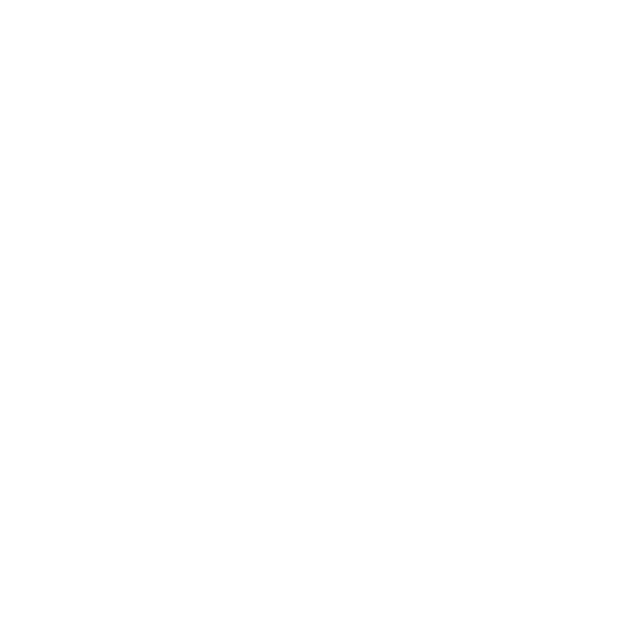
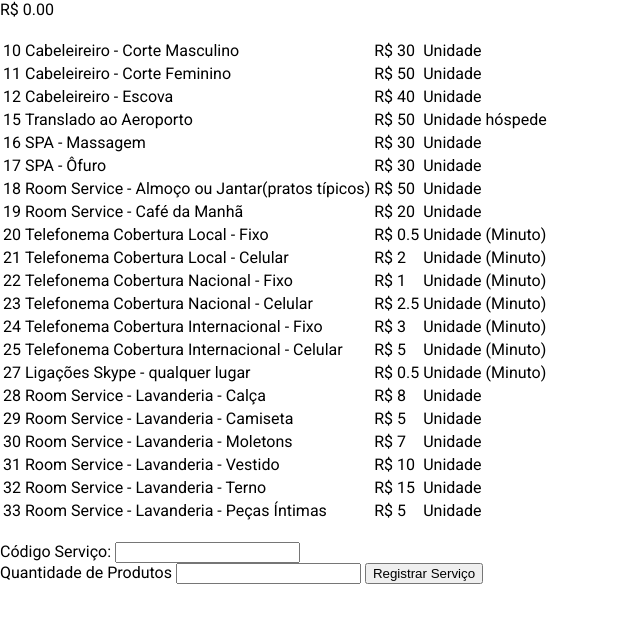
Before and after one commit to leandroromanofiap/1TDSS-NAC-Integrada-WaveCode, a plain HTML site: page tipos-servicos.html in a window 1280 px wide. Shown: the whole page, without its empty margins (0-640 px from the left). Drawn offline with nearby package versions, Linux system fonts and the light colour scheme.

Commit message:
Adicionado tipos-servicos

```diff
--- a/assets/js/tipos-servicos.js
+++ b/assets/js/tipos-servicos.js
@@ -1,13 +1,39 @@
-$(document).ready(function() {
+$(document).ready(function () {
     tipos_servicos.iniciarForm();
 });
 
 tipos_servicos = {
+    tabela_servicos : {
+        0 : {codigo: 10, tipo: "Cabeleireiro - Corte Masculino", valor: 30, cobrado: "Unidade" },
+        1 : {codigo: 11, tipo: "Cabeleireiro - Corte Feminino", valor: 50, cobrado: "Unidade" },
+        2 : {codigo: 12, tipo: "Cabeleireiro - Escova", valor: 40, cobrado: "Unidade" },
+        3 : {codigo: 15, tipo: "Translado ao Aeroporto", valor: 50, cobrado: "Unidade hóspede" },
+        4 : {codigo: 16, tipo: "SPA - Massagem", valor: 30, cobrado: "Unidade" },
+        5 : {codigo: 17, tipo: "SPA - Ôfuro", valor: 30, cobrado: "Unidade" },
+        6 : {codigo: 18, tipo: "Room Service - Almoço ou Jantar(pratos típicos)", valor: 50, cobrado: "Unidade" },
+        7 : {codigo: 19, tipo: "Room Service - Café da Manhã", valor: 20, cobrado: "Unidade" },
+        8 : {codigo: 20, tipo: "Telefonema Cobertura Local - Fixo", valor: 0.5, cobrado: "Unidade (Minuto)" },
+        9 : {codigo: 21, tipo: "Telefonema Cobertura Local - Celular", valor: 2, cobrado: "Unidade (Minuto)" },
+        10 : {codigo: 22, tipo: "Telefonema Cobertura Nacional - Fixo", valor: 1, cobrado: "Unidade (Minuto)" },
+        11 : {codigo: 23, tipo: "Telefonema Cobertura Nacional - Celular", valor: 2.5, cobrado: "Unidade (Minuto)" },
+        12 : {codigo: 24, tipo: "Telefonema Cobertura Internacional - Fixo", valor: 3, cobrado: "Unidade (Minuto)" },
+        13 : {codigo: 25, tipo: "Telefonema Cobertura Internacional - Celular", valor: 5, cobrado: "Unidade (Minuto)" },
+        14 : {codigo: 27, tipo: "Ligações Skype - qualquer lugar", valor: 0.5, cobrado: "Unidade (Minuto)" },
+        15 : {codigo: 28, tipo: "Room Service - Lavanderia - Calça", valor: 8, cobrado: "Unidade" },
+        16 : {codigo: 29, tipo: "Room Service - Lavanderia - Camiseta", valor: 5, cobrado: "Unidade" },
+        17 : {codigo: 30, tipo: "Room Service - Lavanderia - Moletons", valor: 7, cobrado: "Unidade" },
+        18 : {codigo: 31, tipo: "Room Service - Lavanderia - Vestido", valor: 10, cobrado: "Unidade" },
+        19 : {codigo: 32, tipo: "Room Service - Lavanderia - Terno", valor: 15, cobrado: "Unidade" },
+        20 : {codigo: 33, tipo: "Room  Service - Lavanderia - Peças Íntimas", valor: 5, cobrado: "Unidade" }
+    },
+    valor_total : 0.00,
     codigosReserva : {
         '123456' : true
     },
     iniciarForm : function () {
         tipos_servicos.submitForm();
+        tipos_servicos.iniciar_tabela();
+        tipos_servicos.atualizarValorTotal();
     },
     submitForm : function (){
         $('form').submit(function (e) {
@@ -16,5 +42,22 @@ tipos_servicos = {
     },
     validarCodigoReserva: function (codigo) {
         return tipos_servicos.codigosReserva[codigo];
+    },
+    iniciar_tabela: function () {
+        var tab = "";
+        for (var i = 0; i < 21; i++) {
+            tab +=
+                    "<tr>" +
+                        "<td>" + tipos_servicos.tabela_servicos[i]["codigo"] + "</td>" +
+                        "<td>" + tipos_servicos.tabela_servicos[i]["tipo"] + "</td>" +
+                        "<td> R$ " + tipos_servicos.tabela_servicos[i]["valor"] + "</td>" +
+                        "<td>" + tipos_servicos.tabela_servicos[i]["cobrado"] + "</td>" +
+                    "</tr>"
+        }
+        $('#tabela-servicos').html(tab);
+    },
+    atualizarValorTotal: function () {
+        debugger;
+        $('#valor-total').html(tipos_servicos.valor_total.toFixed(2));
     }
 }
--- a/tipos-servicos.html
+++ b/tipos-servicos.html
@@ -10,13 +10,23 @@
     <script src="http://code.jquery.com/jquery-1.8.2.js"></script>
     <script src="http://code.jquery.com/ui/1.9.0/jquery-ui.js"></script>
 
-    <script src="assets/js/registrar-consumo.js" charset="utf-8" type="text/javascript"></script>
+    <script src="assets/js/tipos-servicos.js" charset="utf-8" type="text/javascript"></script>
     <link rel="stylesheet" href="assets/css/style.css" />
 </head>
 <body class="body-logo">
     <div class="container">
         <form id="form-tipos-servicos" action="tipos-servicos.html" target="_self" method="get">
-
+            R$ <span id="valor-total">0.00</span>
+            <br />
+            <br />
+            <table id="tabela-servicos"></table>
+            <br />
+            Código Serviço: <input type="text" id="codigo-servico" />
+            <br />
+            Quantidade de Produtos <input type="text" id="quantidade-produto" />
+            <input type="button" value="Registrar Serviço" id="registrar-servico" />
+            <br />
+            <input type="submit" value="Registrar Serviço" hidden id="Finalizar" />
         </form>
     </div>
 </body>
```
